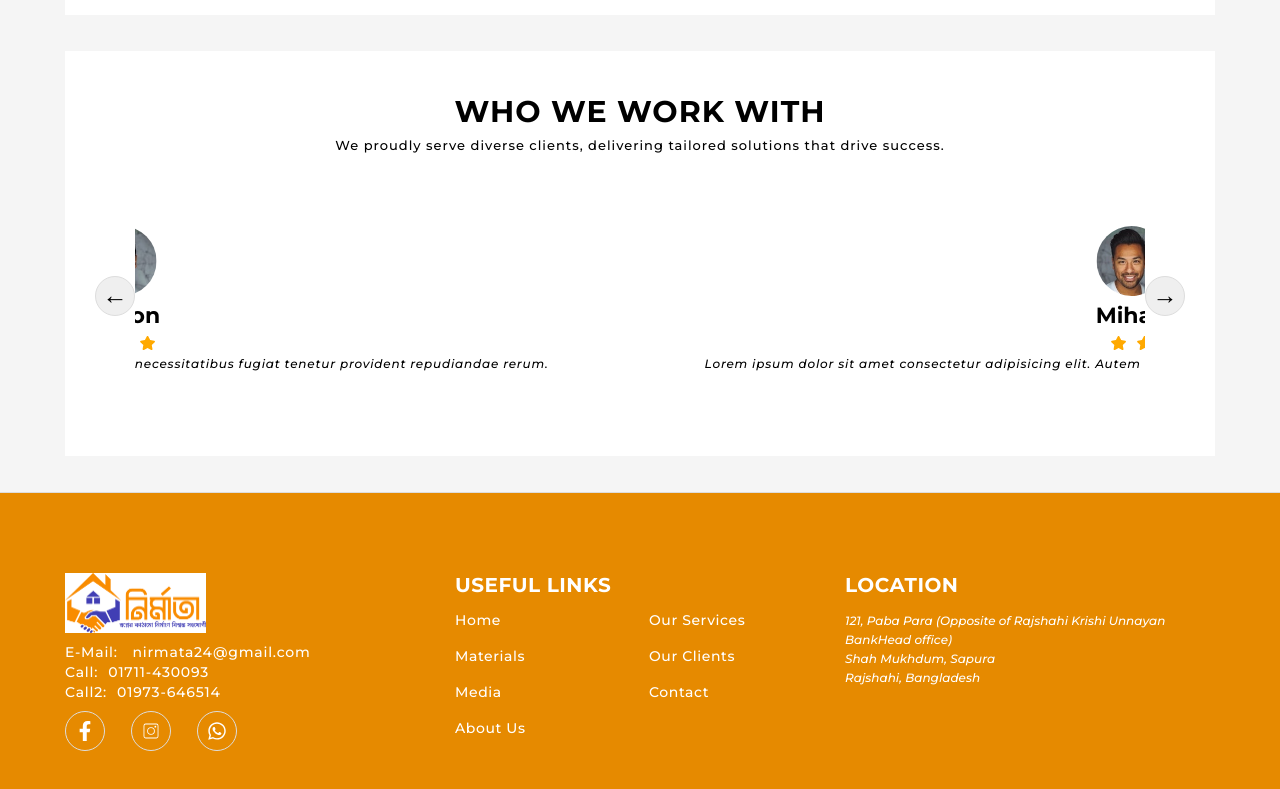
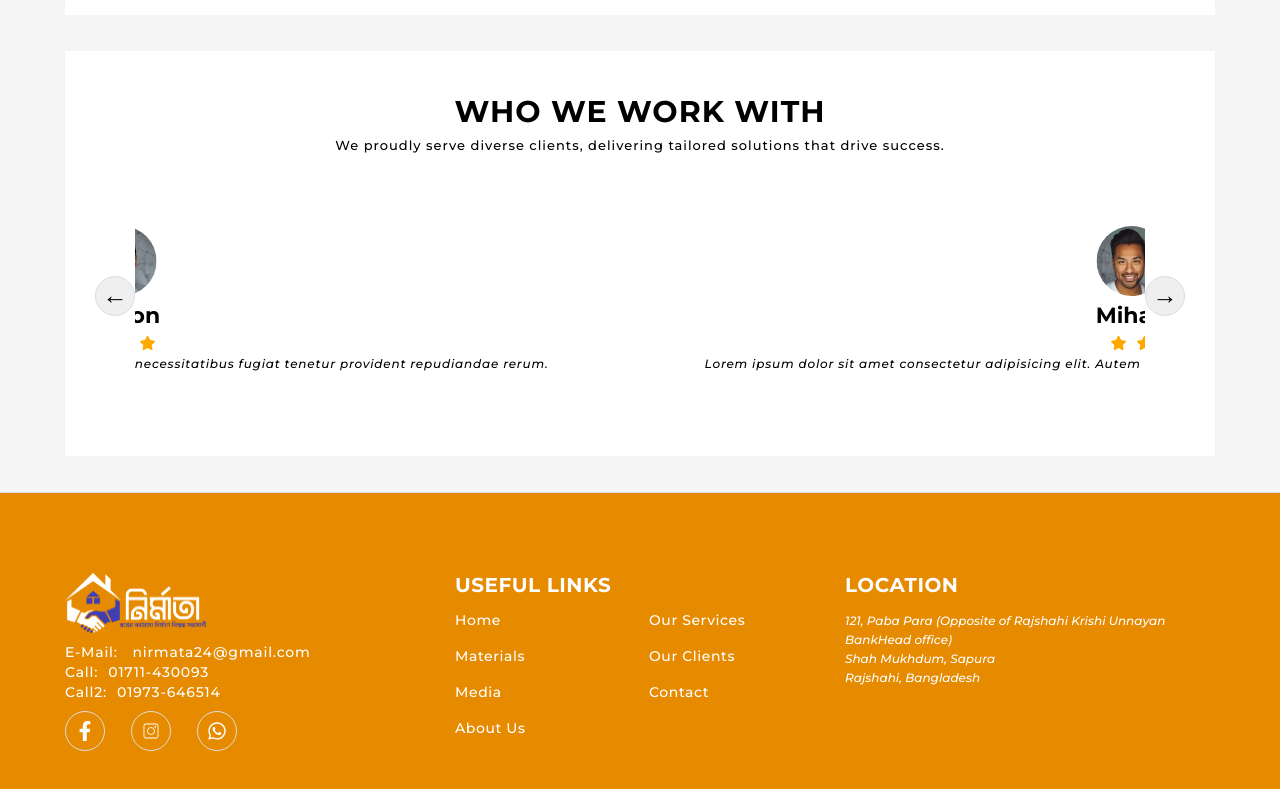
Before and after one commit to himonhimu/nirmata, a Next.js app in the folder nirmata_front/: page / in a window 1280 px wide. Shown: the part 2683-3472 px from the top of the page. Built offline with nearby package versions, Linux system fonts and the light colour scheme.

Commit message:
bug fixe & logo changed
there was a build problem with services & others

```diff
--- a/nirmata_front/src/app/(app)/page.jsx
+++ b/nirmata_front/src/app/(app)/page.jsx
@@ -4,9 +4,6 @@ import Client from "@/components/our-clients/client";
 import MainServices from "@/components/services/main-services";
 import Slideshow from "@/ui/slider";
 import { services } from "./our-services/page";
-
-export const TOTAL_SERVICE_HOME_PAGE = 6;
-const homeServices = services.slice(0, TOTAL_SERVICE_HOME_PAGE);
 
 export default function Home() {
   return (
@@ -18,7 +15,7 @@ export default function Home() {
       </section>
 
       <section className="container">
-        <MainServices services={homeServices} />
+        <MainServices services={services.slice(0, 6)} show_more={true} />{" "}
       </section>
 
       <section className="container">
--- a/nirmata_front/src/components/footer/main-footer.jsx
+++ b/nirmata_front/src/components/footer/main-footer.jsx
@@ -5,7 +5,6 @@ import styles from "./main-footer.module.css";
 
 import { mediaLinks } from "@/app/(app)/media/[slug]/page";
 import Link from "next/link";
-import { services } from "../services/main-services";
 
 export const socialLinks = [
   {
@@ -34,7 +33,6 @@ export const navLinks = [
   {
     link: "/our-services",
     label: "Our Services",
-    submenu: services,
   },
   {
     link: "/materials",
@@ -67,7 +65,7 @@ export default function MainFooter() {
           <Link href={"/"} className={styles.imageWrapper}>
             <Image
               sizes="(max-width: 768px) 100vw, (max-width: 1200px) 50vw, 33vw"
-              src={"/nirmata_logo.png"}
+              src={"/nirmata_logo_rev.png"}
               alt="Nirmata Logo"
               fill
             />
--- a/nirmata_front/src/components/footer/main-footer.module.css
+++ b/nirmata_front/src/components/footer/main-footer.module.css
@@ -22,7 +22,7 @@
   position: relative;
   height: 6rem !important;
   aspect-ratio: 75 / 32;
-  background-color: var(--white-color);
+  /* background-color: var(--white-color); */
 }
 
 .yourImage {
--- a/nirmata_front/src/components/services/main-services.jsx
+++ b/nirmata_front/src/components/services/main-services.jsx
@@ -1,10 +1,8 @@
 import Link from "next/link";
 import styles from "./main-services.module.css";
-
-import { TOTAL_SERVICE_HOME_PAGE } from "@/app/(app)/page";
 import ServiceCard from "./service-card";
 
-export default function MainServices({ services }) {
+export default function MainServices({ services, show_more }) {
   return (
     <div className={styles.services}>
       <div className="title">
@@ -22,12 +20,13 @@ export default function MainServices({ services }) {
           <ServiceCard key={service.id} service={service} />
         ))}
       </div>
-      {TOTAL_SERVICE_HOME_PAGE === services.length && (
+      {show_more && (
         <Link href="/our-services" className={styles.servicesButton}>
           {" "}
           See More
         </Link>
-      )}{" "}
+      )}
     </div>
+    // <div></div>
   );
 }
--- a/nirmata_front/src/ui/slider.jsx
+++ b/nirmata_front/src/ui/slider.jsx
@@ -21,7 +21,7 @@ export default function Slideshow() {
       );
     }, 10000);
     return () => clearInterval(interval);
-  }, [images.length]);
+  }, []);
 
   const showSlides = (n) => {
     if (n > images.length) {
```
Also changed, not shown: nirmata_front/public/nirmata_logo_rev.png (added).
